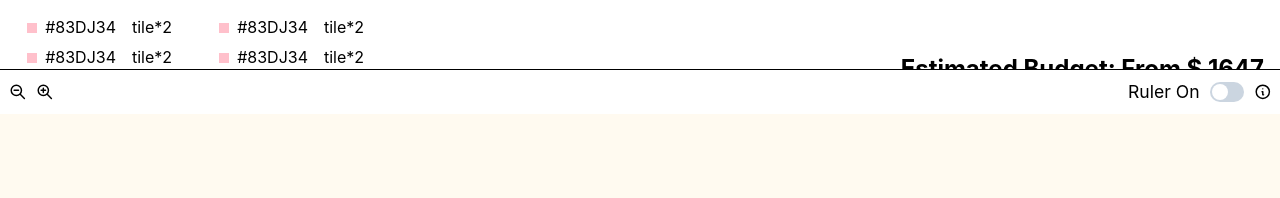
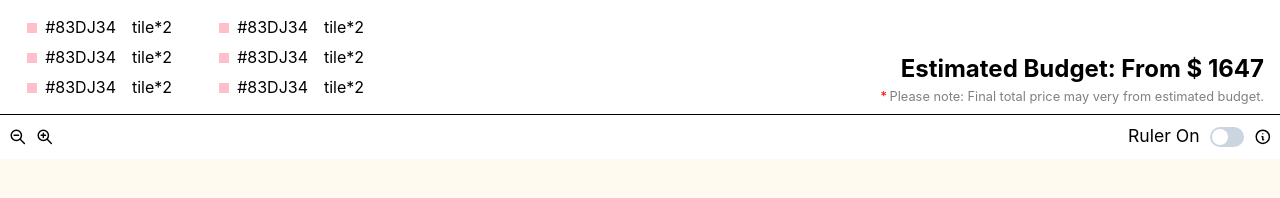
Before and after one commit to courtcanva/cc-app, a Next.js app: page / in a window 1280 px wide. Shown: the part 346-544 px from the top of the page. Built offline with nearby package versions, Linux system fonts and the light colour scheme.

Commit message:
feat: cc-0007 combined pricebar footer and pricebar

```diff
--- a/src/components/PriceBar/index.tsx
+++ b/src/components/PriceBar/index.tsx
@@ -2,17 +2,26 @@ import React from "react";
 
 import {
   Container,
-  Text,
   WrapperOuter,
   TextWrapper,
+  Text,
   PriceWrapper,
   ColorText,
   BoldText,
   LightText,
+  ContainerFooter,
+  Wrapper,
+  RulerText
 } from "./styles";
+
+import { HiOutlineZoomIn, HiOutlineZoomOut, HiOutlineInformationCircle } from "react-icons/hi";
+
+import { Switch } from "@chakra-ui/react";
+
 
 const PriceBar: React.FC = () => {
   return (
+    <>
       <Container>
         {/* <OpenCloseButton /> */}
         <WrapperOuter>
@@ -47,6 +56,22 @@ const PriceBar: React.FC = () => {
           <LightText>Please note: Final total price may very from estimated budget.</LightText>
         </PriceWrapper>
       </Container>
+
+      <ContainerFooter>
+        <Wrapper>
+          <HiOutlineZoomOut />
+          <HiOutlineZoomIn />
+        </Wrapper>
+
+        <Wrapper>
+          <Wrapper>
+            <RulerText>Ruler On</RulerText>
+            <Switch />
+          </Wrapper>
+          <HiOutlineInformationCircle />
+        </Wrapper>
+      </ContainerFooter>
+    </>
   );
 };
 
--- a/src/components/PriceBar/styles.tsx
+++ b/src/components/PriceBar/styles.tsx
@@ -1,10 +1,11 @@
 import styled from "styled-components";
+import { PageItemWrapper as FooterItemWrapper } from "../helpers/ItemWrapper";
+import { PageText as FooterText } from "../helpers/PageText";
 
 export const Container = styled.div`
   width: 100%;
   background-color: white;
   color: black;
-  // border: 2px solid pink;
   position: relative;
 `;
 
@@ -63,4 +64,28 @@ export const LightText = styled(PriceText)`
   }
 `;
 
-export const OpenCloseButton = styled.button``;
+export const ContainerFooter = styled.div`
+  bottom: 0;
+  display: flex;
+  justify-content: space-between;
+  color: black;
+  background-color: white;
+  padding: 0.5em;
+  width: 100%;
+  font-size: 1.1em;
+  border-top: 1px solid black;
+`;
+export const Wrapper = styled(FooterItemWrapper)`
+  display: flex;
+  gap: 10px;
+  justify-content: flex-start;
+  flex-direction: row;
+  align-items: center;
+`;
+
+export const RulerText = styled(FooterText)`
+  color: black;
+  font-size: 1em;
+
+  cursor: pointer;
+`;
--- a/src/components/PriceFooter/index.tsx
+++ /dev/null
@@ -1,27 +0,0 @@
-import React from "react";
-import { HiOutlineZoomIn, HiOutlineZoomOut, HiOutlineInformationCircle } from "react-icons/hi";
-
-import { Switch } from "@chakra-ui/react";
-
-import { Container, Wrapper, Text } from "./styles";
-
-const PriceFooter: React.FC = () => {
-  return (
-    <Container>
-      <Wrapper>
-        <HiOutlineZoomOut />
-        <HiOutlineZoomIn />
-      </Wrapper>
-
-      <Wrapper>
-        <Wrapper>
-          <Text>Ruler On</Text>
-          <Switch />
-        </Wrapper>
-        <HiOutlineInformationCircle />
-      </Wrapper>
-    </Container>
-  );
-};
-
-export default PriceFooter;
--- a/src/components/PriceFooter/styles.tsx
+++ /dev/null
@@ -1,30 +0,0 @@
-import styled from "styled-components";
-import { PageItemWrapper as FooterItemWrapper } from "../helpers/ItemWrapper";
-import { PageText as FooterText } from "../helpers/PageText";
-
-export const Container = styled.div`
-  position: absolute;
-  bottom: 0;
-  display: flex;
-  justify-content: space-between;
-  color: black;
-  background-color: white;
-  padding: 0.5em;
-  width: 100%;
-  font-size: 1.1em;
-  border-top: 1px solid black;
-`;
-export const Wrapper = styled(FooterItemWrapper)`
-  display: flex;
-  gap: 10px;
-  justify-content: flex-start;
-  flex-direction: row;
-  align-items: center;
-`;
-
-export const Text = styled(FooterText)`
-  color: black;
-  font-size: 1em;
-
-  cursor: pointer;
-`;
--- a/src/layouts/index.tsx
+++ b/src/layouts/index.tsx
@@ -2,7 +2,6 @@ import { ReactNode } from "react";
 import { Box, Container } from "@chakra-ui/react";
 import Header from "./Header";
 import Footer from "./Footer";
-import PriceFooter from "../components/PriceFooter";
 import PriceBar from "../components/PriceBar";
 
 const Layout: React.FC<{ children: ReactNode }> = ({ children }) => {
@@ -14,8 +13,6 @@ const Layout: React.FC<{ children: ReactNode }> = ({ children }) => {
         <Footer />
       </Box>
       <PriceBar />
-      <PriceFooter />
-
     </>
   );
 };
```
Lines whose indentation alone changed are shown as unchanged.
